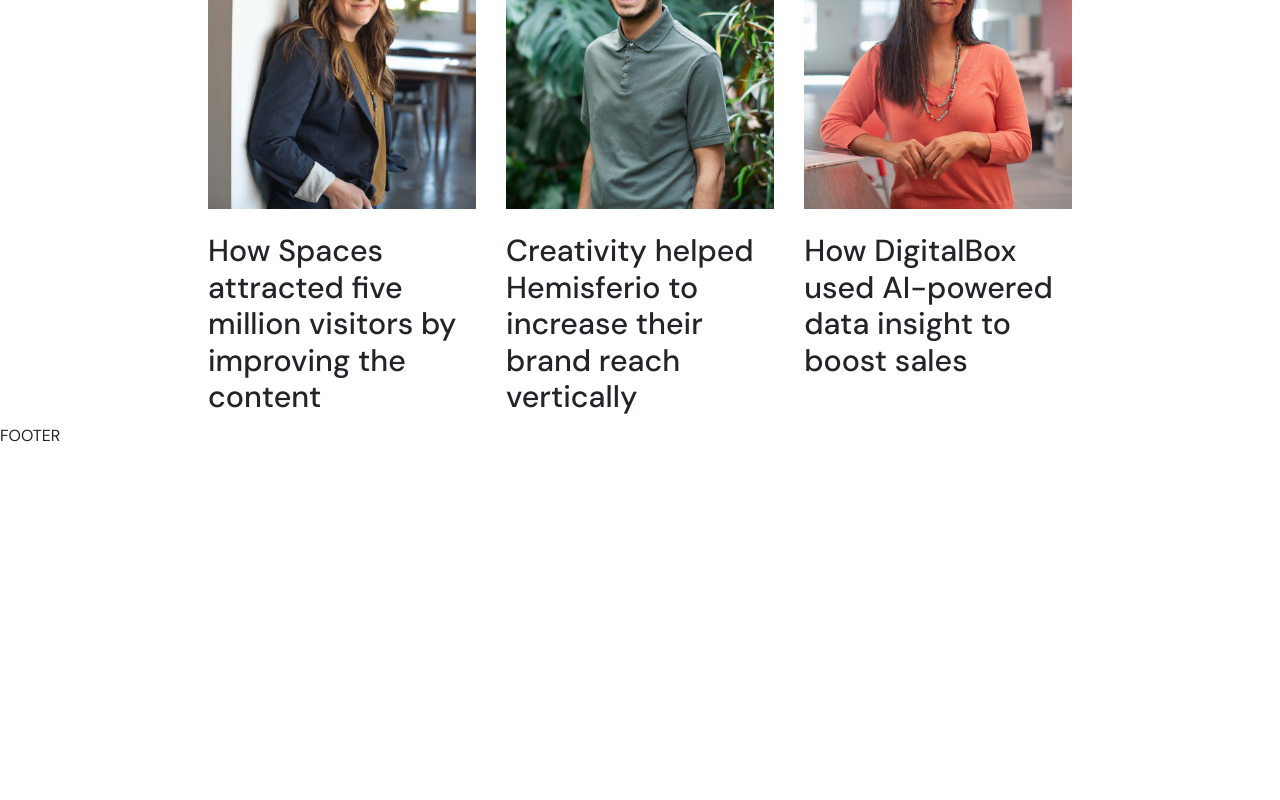
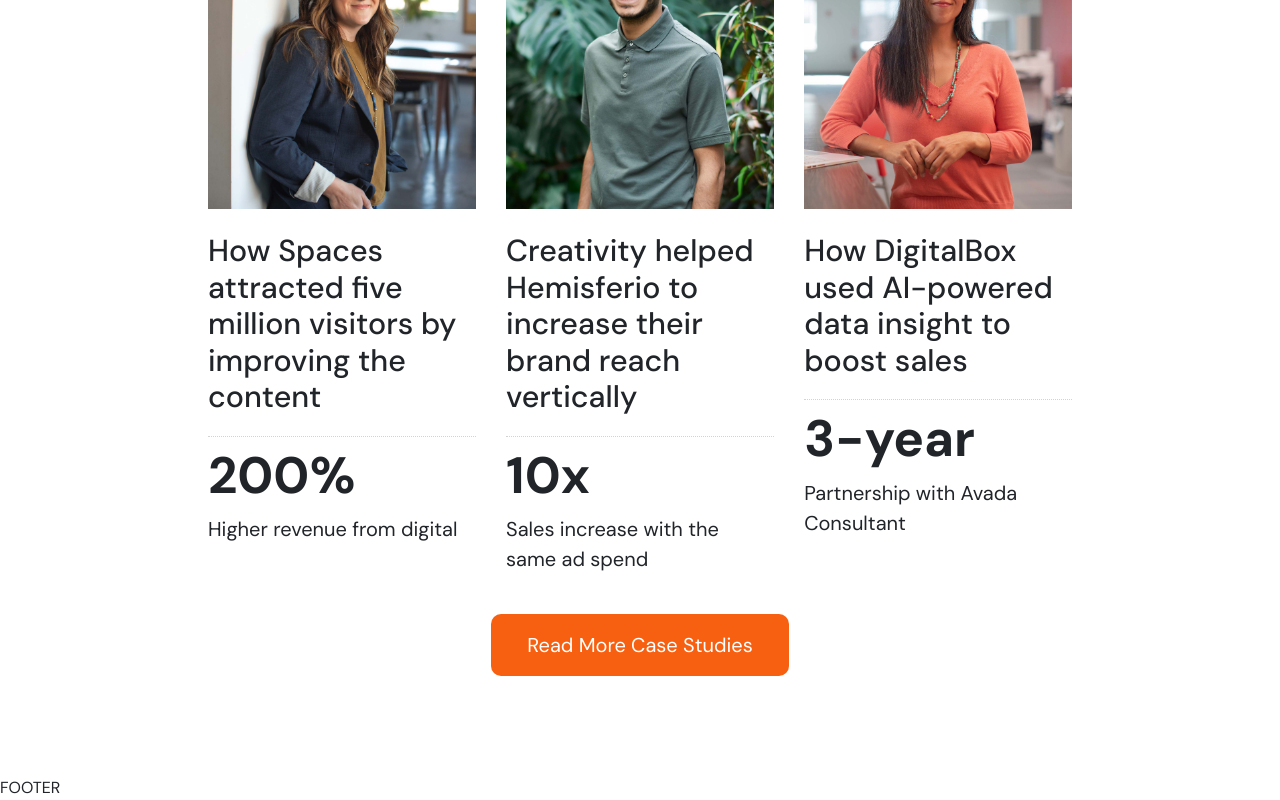
Before and after one commit to iacopobuffoni/proj-html-vuejs, a Vue app: page / in a window 1280 px wide. Shown: the part 4789-5589 px from the top of the page. Before the commit the page ends 5237 px from the top, so only its background shows below. Built offline with nearby package versions, Linux system fonts and the light colour scheme.

Commit message:
Continuo Main

```diff
--- a/src/components/Main/AppMainOrganisations.vue
+++ b/src/components/Main/AppMainOrganisations.vue
@@ -19,6 +19,10 @@
                     <h3 class="text-start mt-4">
                         How Spaces attracted five million visitors by improving the content
                     </h3>
+                    <h2 class="text-start">
+                        200%
+                    </h2>
+                    <p class="fs-5 text-start"> Higher revenue from digital </p>
                 </div>
                 <div class="">
                     <div class="box-img">
@@ -27,6 +31,10 @@
                     <h3 class="text-start mt-4">
                         Creativity helped Hemisferio to increase their brand reach vertically
                     </h3>
+                    <h2 class="text-start">
+                        10x
+                    </h2>
+                    <p class="fs-5 text-start"> Sales increase with the same ad spend </p>
                 </div>
                 <div class="">
                     <div class="box-img">
@@ -35,8 +43,14 @@
                     <h3 class="text-start mt-4">
                         How DigitalBox used AI-powered data insight to boost sales
                     </h3>
+                    <h2 class="text-start">
+                        3-year
+                    </h2>
+                    <p class="fs-5 text-start"> Partnership with Avada Consultant </p>
                 </div>
-
+            </div>
+            <div class="btn mt-4">
+                <a class="orange fs-5"> Read More Case Studies </a>
             </div>
         </div>
     </main>
--- a/src/styles/main/appmainorganisations.scss
+++ b/src/styles/main/appmainorganisations.scss
@@ -3,6 +3,7 @@
 main {
     width: 100%;
     padding-top: 150px;
+    padding-bottom: 100px;
 
     .main-container {
         width: 75%;
@@ -30,9 +31,23 @@
 
                 h3 {
                     font-size: 1.9em;
+                    border-bottom: 1px dotted lightgray;
+                    padding-bottom: 20px;
                 }
 
             }
+
         }
+
+        .btn {
+                @include my-btn;
+                text-align: center;
+                background-color: $orange;
+
+                a {
+                    color: white;
+                    text-decoration: none;
+                }
+            }
     }
 }
--- a/src/styles/main/appmainthirdsection.scss
+++ b/src/styles/main/appmainthirdsection.scss
@@ -50,6 +50,7 @@
                     p {
                         font-size: 1.5em;
                     }
+
                     .btn {
                         @include my-btn;
                         text-align: center;
```
